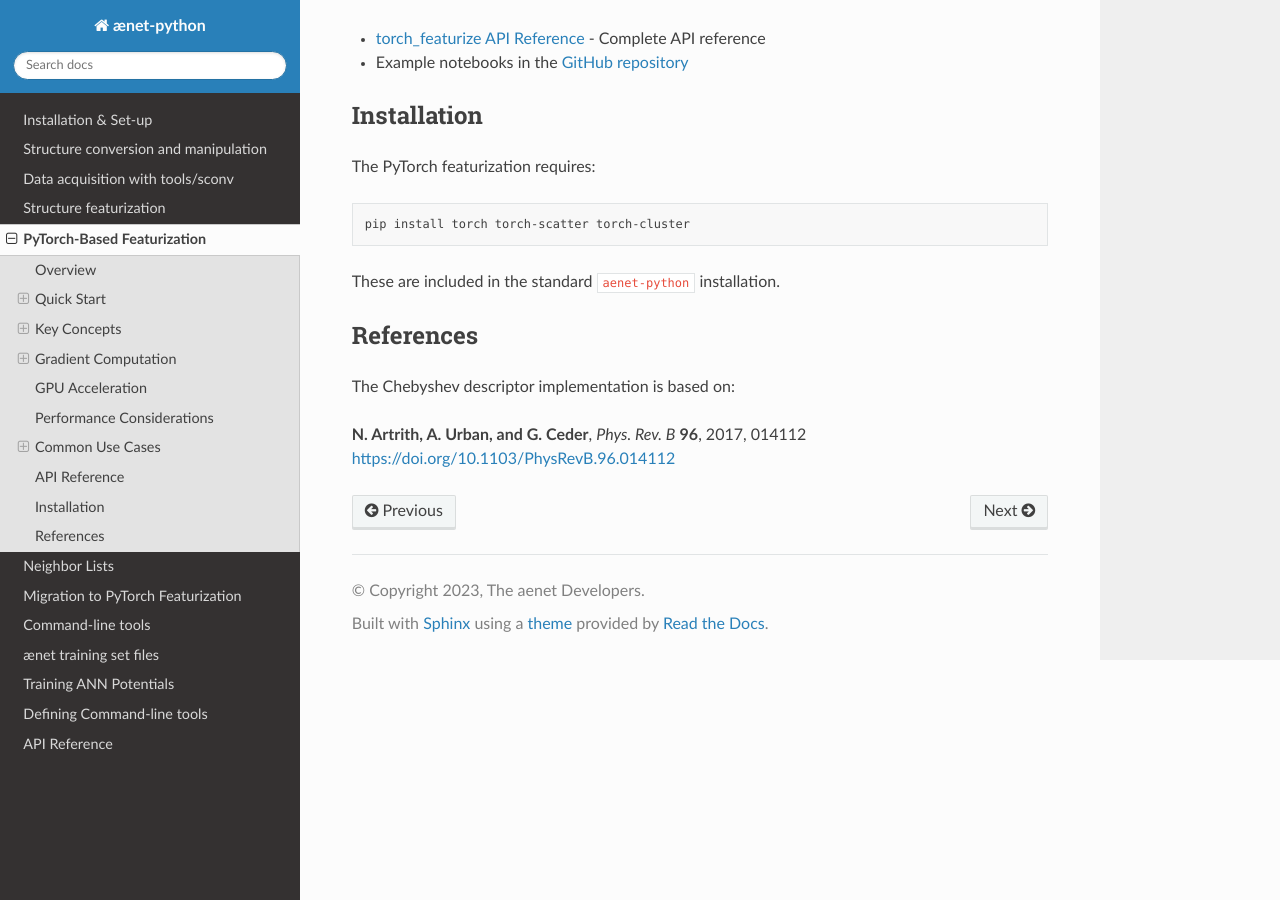
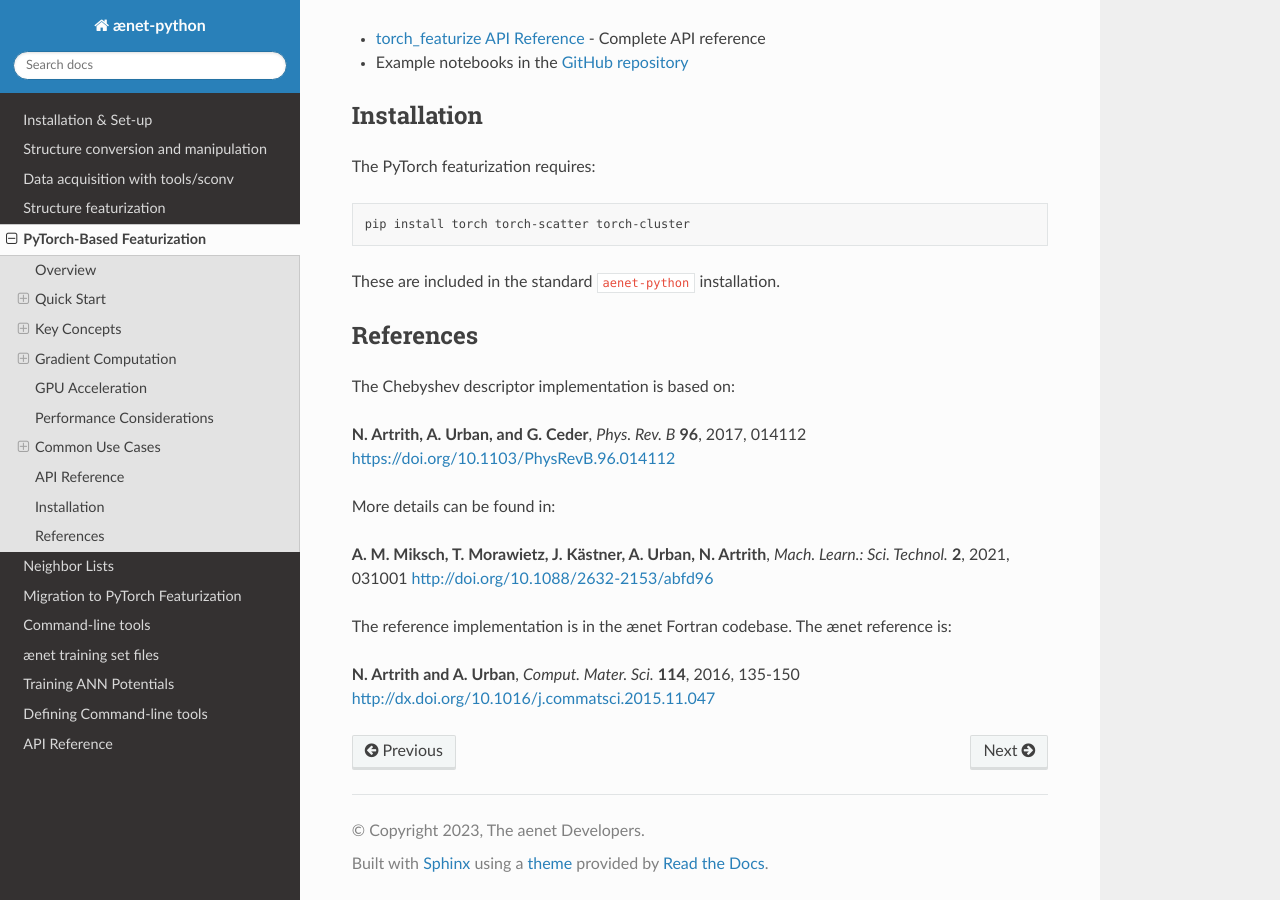
Before and after one commit to atomisticnet/aenet-python, a Sphinx documentation site: the page built from docs/source/usage/torch_featurization.rst, in a window 1280 px wide and 900 px high, scrolled down 3927 px. Built offline with Sphinx 7.4.7 and the Read the Docs theme 3.1.0, drawn with Linux system fonts in a browser that asks for light colours.

Commit message:
[doc] References added

```diff
--- a/docs/source/usage/torch_featurization.rst
+++ b/docs/source/usage/torch_featurization.rst
@@ -228,3 +228,16 @@ The Chebyshev descriptor implementation is based on:
 **N. Artrith, A. Urban, and G. Ceder**,
 *Phys. Rev. B* **96**, 2017, 014112
 https://doi.org/10.1103/PhysRevB.96.014112
+
+More details can be found in:
+
+**A. M. Miksch, T. Morawietz, J. Kästner, A. Urban, N. Artrith**,
+*Mach. Learn.: Sci. Technol.* **2**, 2021, 031001
+http://doi.org/10.1088/2632-2153/abfd96
+
+The reference implementation is in the ænet Fortran codebase. The ænet
+reference is:
+
+**N. Artrith and A. Urban**,
+*Comput. Mater. Sci.* **114**, 2016, 135-150
+http://dx.doi.org/10.1016/j.commatsci.2015.11.047
```
Also changed, not shown: docs/source/usage/featurization.rst (+5 -2 lines).
